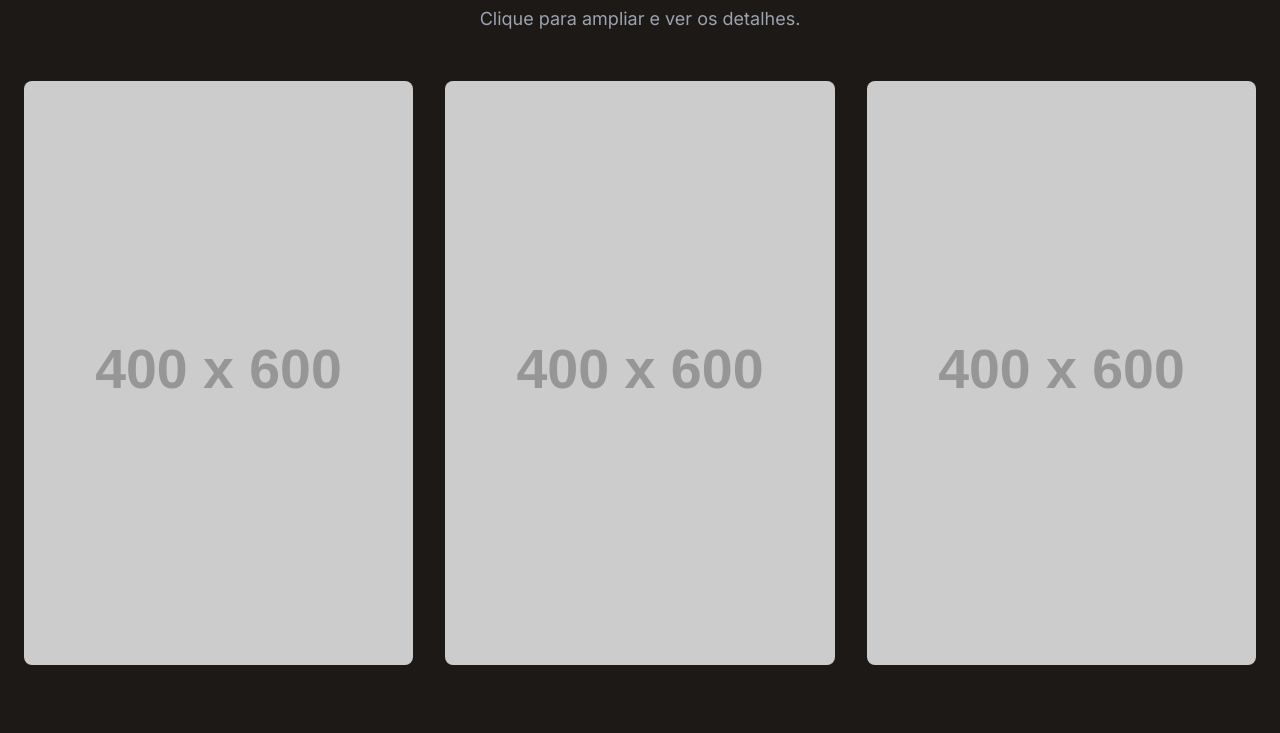
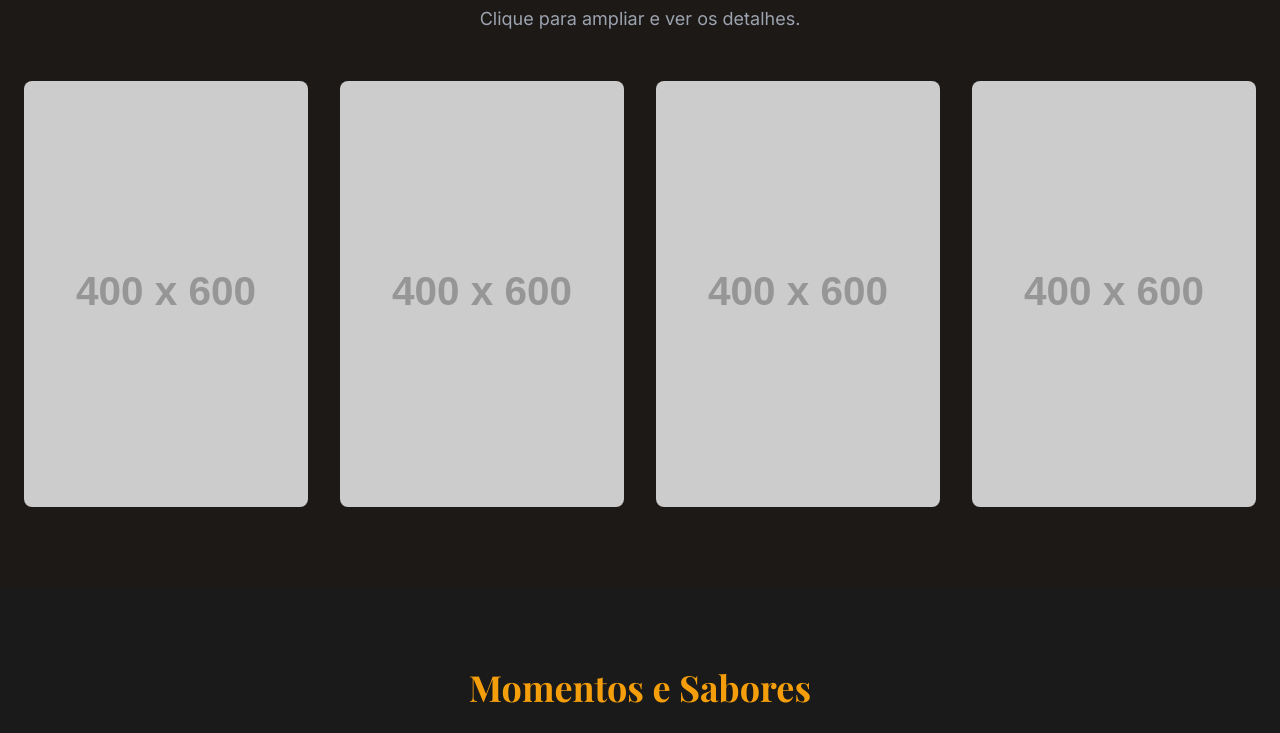
Before and after one commit to GuCosmai/churascaria, a plain HTML site: page index.html in a window 1280 px wide. Shown: the part 2143-2876 px from the top of the page. Drawn offline with nearby package versions, Linux system fonts and the light colour scheme; placeholder pictures from the web are drawn by us.

Commit message:
site one page atualizaçao 0.2

```diff
--- a/index.html
+++ b/index.html
@@ -215,7 +215,7 @@
           <p class="text-lg text-gray-400 mb-12">
             Clique para ampliar e ver os detalhes.
           </p>
-          <div class="grid grid-cols-2 md:grid-cols-3 gap-4 md:gap-8">
+          <div class="grid grid-cols-2 md:grid-cols-4 gap-4 md:gap-8">
             <div class="menu-image-container">
               <img src="https://placehold.co/400x600/333/FFF?text=Cardápio+1" alt="Cardápio 1" class="menu-thumbnail w-full h-auto rounded-lg cursor-pointer hover:opacity-80 transition-opacity">
             </div>
@@ -224,6 +224,9 @@
             </div>
             <div class="menu-image-container">
               <img src="https://placehold.co/400x600/333/FFF?text=Cardápio+3" alt="Cardápio 3" class="menu-thumbnail w-full h-auto rounded-lg cursor-pointer hover:opacity-80 transition-opacity">
+            </div>
+            <div class="menu-image-container">
+              <img src="https://placehold.co/400x600/333/FFF?text=Cardápio+4" alt="Cardápio 4" class="menu-thumbnail w-full h-auto rounded-lg cursor-pointer hover:opacity-80 transition-opacity">
             </div>
           </div>
         </div>
```
